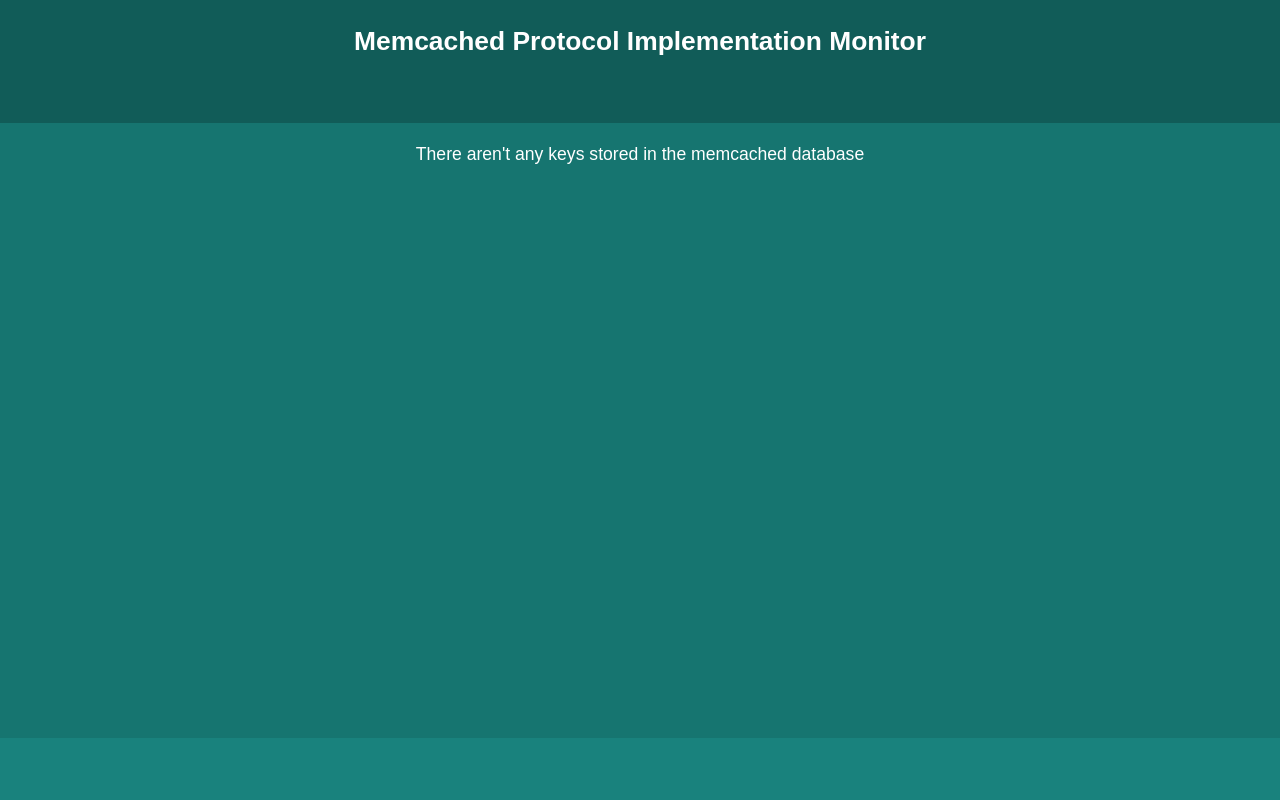
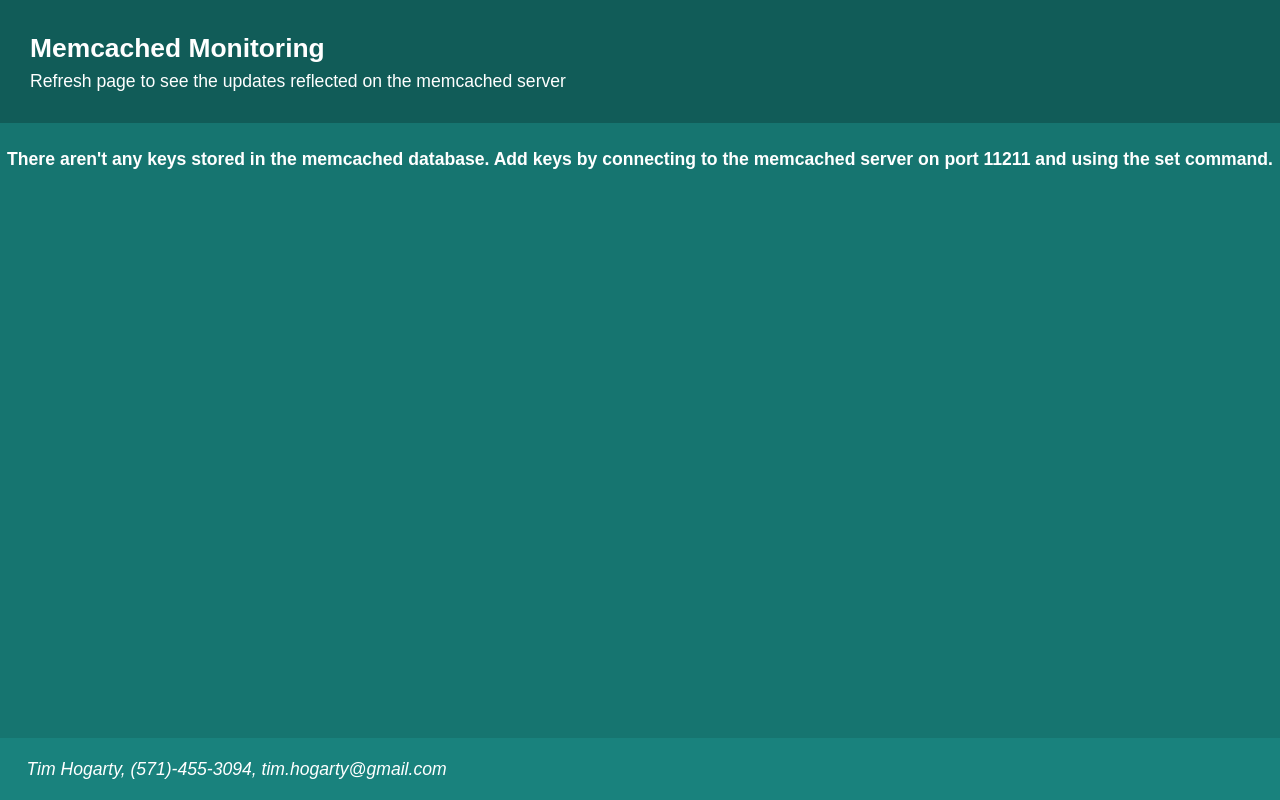
Before and after one commit to DaHogie/memcachedImplementation, a Flask app: page / in a window 1280 px wide. Run offline with Flask 2, Linux system fonts and the light colour scheme; data that the repository does not hold is empty; parts of the project's set-up code (start-up, migrations or seed data) failed here and were passed over; some libraries are stand-ins or nearby versions.

Commit message:
Finish styling monitoring page

```diff
--- a/frontendserver.py
+++ b/frontendserver.py
@@ -60,9 +60,6 @@ def getAllKeys(db_file):
 
         rows = cursor.fetchall()
 
-        for row in rows:
-            print(row)
-
         return rows
 
 
@@ -76,10 +73,8 @@ def main():
     cwd = os.path.abspath(os.path.join(os.path.dirname(__file__)))
     databaseFile = cwd+'/'+args.databaseFile
 
-    getAllKeys(databaseFile)
-
     app.config['DATABASE_FILE'] = databaseFile
-    app.run(debug=True, host='0.0.0.0', port=8000)
+    app.run(debug=False, host='0.0.0.0', port=8000)
 
 if __name__ == "__main__":
     main()
--- a/static/monitoring_gui.js
+++ b/static/monitoring_gui.js
@@ -4,9 +4,9 @@ const e = React.createElement;
 
 function ListItem(props) {
 
-    const [visibility, setVisibility] = React.useState(true)
+    const [visibility, setVisibility] = React.useState(false)
 
-    return <li><div><p onClick={() => setVisibility(!visibility)}>{props.keyName}: </p><p style={{display: visibility ? 'block': 'none'}}>{props.value}</p></div></li>;
+    return <li><div class="list-item" onClick={() => setVisibility(!visibility)}><p class="key-name">{props.keyName}</p><p class="key-value" style={{display: visibility ? 'block': 'none'}}>{props.value}</p></div></li>;
 }
 
 class KeyList extends React.Component {
@@ -30,7 +30,7 @@ class KeyList extends React.Component {
         )}
       </ul>;
     } else {
-      displayList = <p>There aren't any keys stored in the memcached database</p>
+      displayList = <h4>There aren't any keys stored in the memcached database. Add keys by connecting to the memcached server on port 11211 and using the set command.</h4>
     }
 
 
--- a/static/monitoring_styles.css
+++ b/static/monitoring_styles.css
@@ -11,17 +11,6 @@ body {
     line-height: 1.5;
 
     text-align: center;
-
-    --header-font-size: 2.5em;
-    --content-font-size: 1em;
-}
-
-ul {
-    list-style: none;
-}
-
-li {
-    margin-bottom: 5em;
 }
 
 .grid-container {
@@ -36,8 +25,20 @@ li {
 }
 
 .header {
+    display: flex;
     background: #115C58;
     grid-area: header;
+    justify-content: center;
+    align-items: flex-start;
+    flex-direction: column;
+}
+
+.header h1 {
+    margin: 15px 0 0 30px;
+}
+
+.header p {
+    margin: 0 0 15px 30px;
 }
 
 .key-list {
@@ -46,8 +47,45 @@ li {
     overflow-y: auto;
 }
 
+.key-list ul {
+    list-style: none;
+    padding: 0;
+    margin: 0;
+}
+
+.list-item {
+    border-bottom: 1px solid lightgray;
+    display: flex;
+    align-items: center;
+    flex-direction: column;
+}
+
+.list-item:hover {
+    background: #25C2BA;
+    cursor: pointer;
+}
+
+.key-name {
+    margin-top: .75em;
+    margin-bottom: .75em;
+}
+
+.key-value {
+    margin-top: 0;
+    margin-bottom: .5em
+}
+
 .footer {
+    display: flex;
     background: #19827D;
+    grid-area: footer;
+    justify-content: flex-start;
+    align-items: center;
+}
+
+.footer p {
+    font-style: italic;
+    margin-left: 1.5em;
 }
 
 /* warn against lack of browser support */
--- a/templates/monitoring_page.html
+++ b/templates/monitoring_page.html
@@ -14,10 +14,11 @@
     </noscript>
     <section class="grid-container">
         <div class="header">
-            <h1>Memcached Protocol Implementation Monitor</h1>
+            <h1>Memcached Monitoring</h1>
+            <p>Refresh page to see the updates reflected on the memcached server</p>
         </div>
         <div id="react-component" class="key-list"></div>
-        <div class="footer"></div>
+        <div class="footer"><p>Tim Hogarty, (571)-455-3094, tim.hogarty@gmail.com</p></div>
     </section>
     <span class="nope">🚫 &nbsp; Sorry, but CSS Grid is unsupported in your browser.</span>
     <!-- Google API JavaScript Client -->
```
Lines whose indentation alone changed are shown as unchanged.
